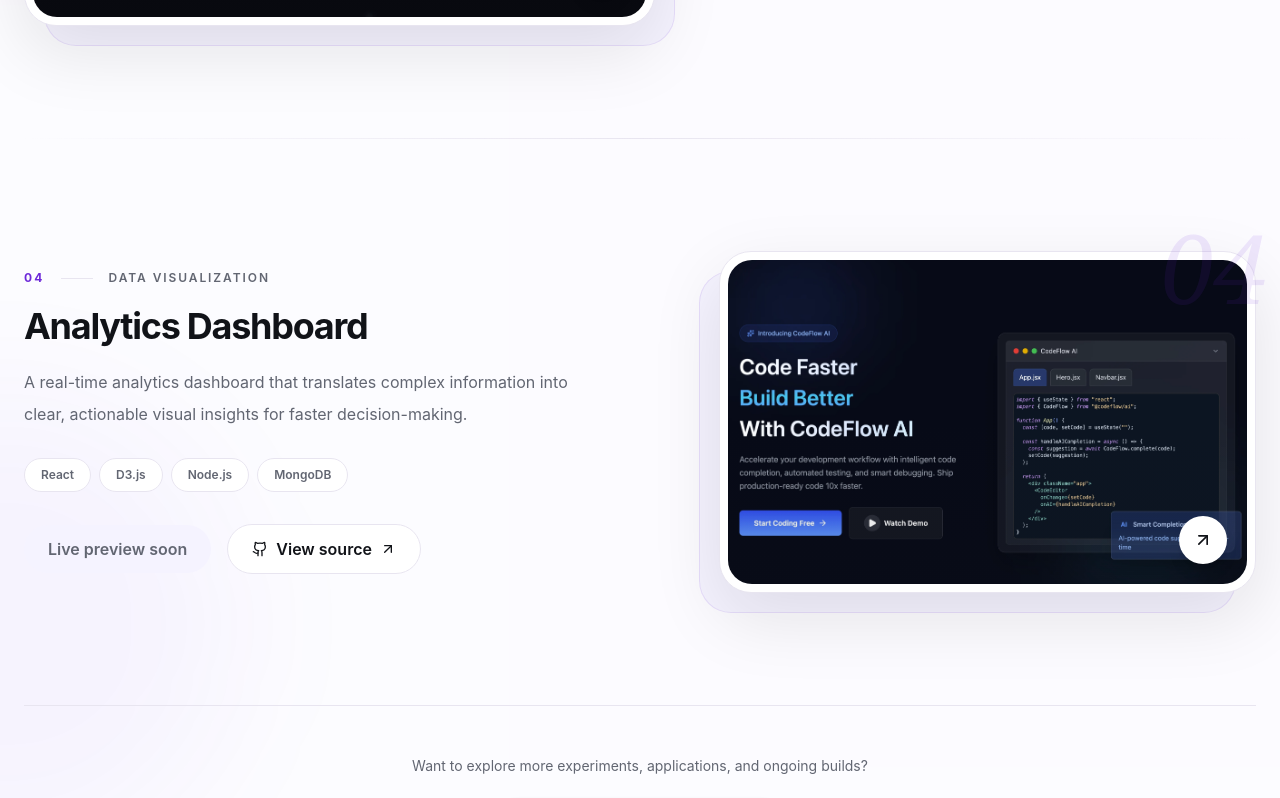
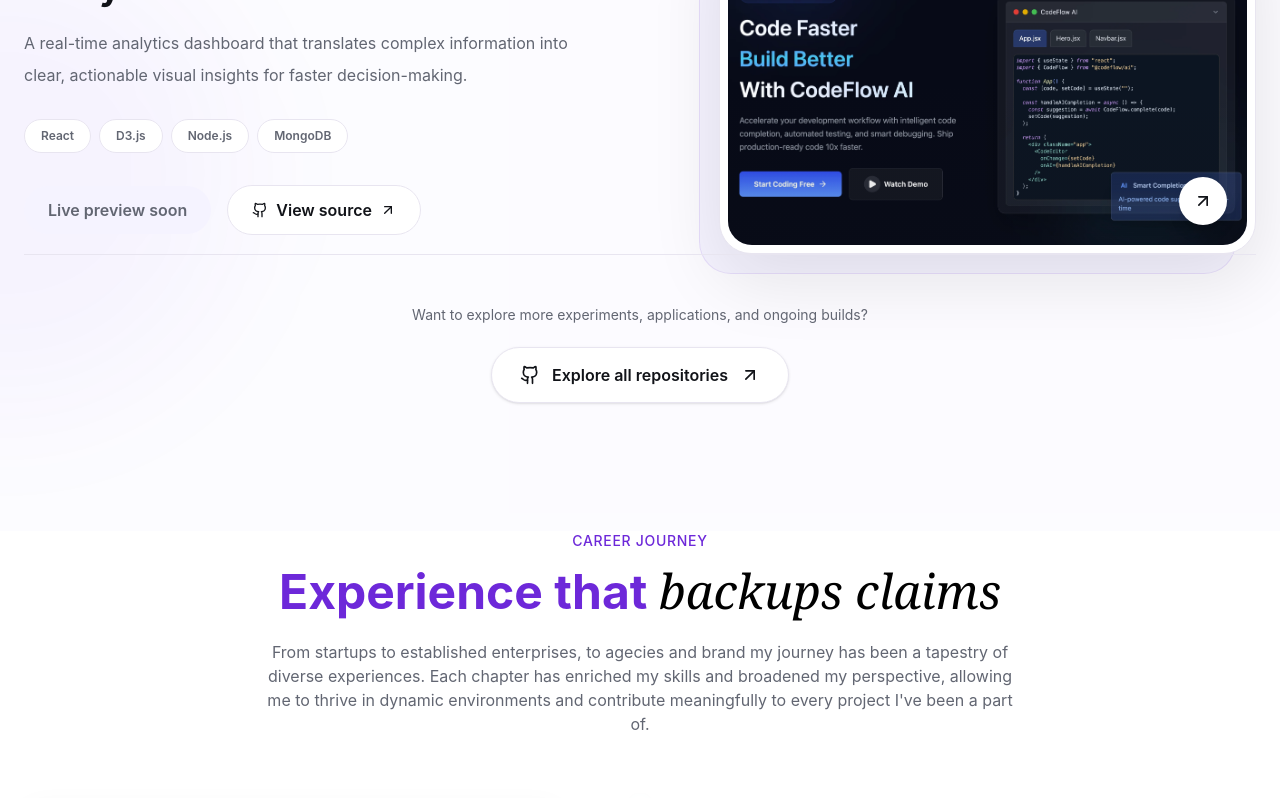
Before and after one commit to Emperor16/Daniel-Portfolio, a React (Vite) app: page / in a window 1280 px wide. Shown: the part 4060-4858 px from the top of the page. Built offline with nearby package versions, Linux system fonts and the light colour scheme.

Commit message:
revamped the project

```diff
--- a/src/sections/project.jsx
+++ b/src/sections/project.jsx
@@ -309,7 +309,6 @@ export const Project = () => {
                     delay={160}
                     duration={800}
                   >
-                    <div className="mt-20 h-px bg-gradient-to-r from-transparent via-border to-transparent md:mt-28" />
                   </Reveal>
                 )}
               </article>
@@ -324,7 +323,7 @@ export const Project = () => {
           duration={700}
           threshold={0.2}
         >
-          <div className="mt-20 flex flex-col items-center border-t border-border pt-12 text-center md:mt-28">
+          <div className="mt-20 flex flex-col items-center border-t border-border pt-12 text-center md:mt-0">
             <p className="mb-5 max-w-lg text-sm leading-6 text-muted-foreground">
               Want to explore more experiments, applications, and ongoing
               builds?
@@ -347,6 +346,8 @@ export const Project = () => {
                 className="h-5 w-5 transition-transform duration-300 group-hover:-translate-y-0.5 group-hover:translate-x-0.5"
                 aria-hidden="true"
               />
+
+
             </a>
           </div>
         </Reveal>
```
